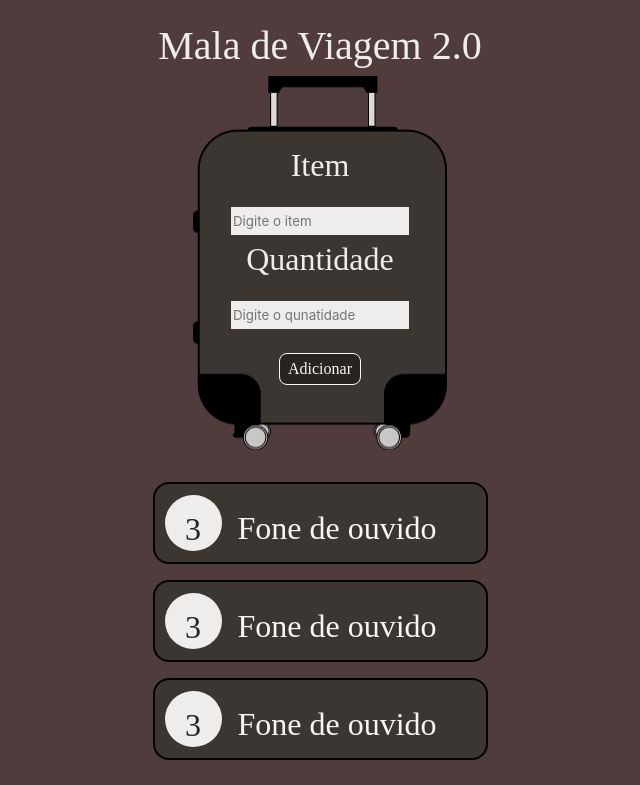
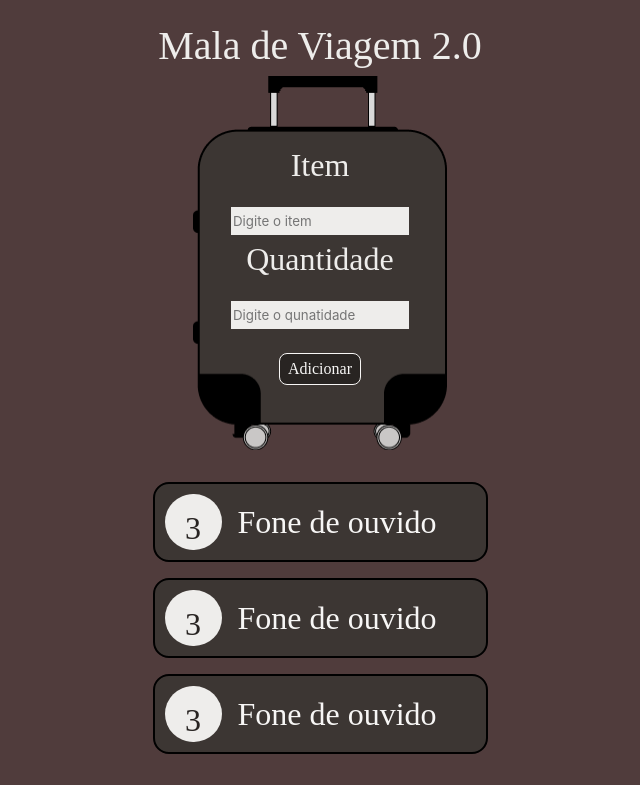
Before and after one commit to SirReinato/mala-de-viagem2.0, a React (Vite) app: page / in a window 1280 px wide. Shown: the top 785 px of the page, without its empty margins (320-960 px from the left). Built offline with nearby package versions, Linux system fonts and the light colour scheme; a web font is replaced by a local one.

Commit message:
troca na fontFamily da lista

```diff
--- a/src/components/ListaItens/ListaItens.module.scss
+++ b/src/components/ListaItens/ListaItens.module.scss
@@ -12,7 +12,7 @@
   background: $bg-itens-li;
   border: 2px solid #000;
   span{
-    width: 57px;
+    min-width: 57px;
     height: 56px;
     display: flex;
     flex-direction: column;
@@ -28,8 +28,8 @@
     }
   }
   .nome{
-    padding-top: 10px;
-    font-family: $fontPrincipal;
+    // padding-top: 10px;
+    font-family: $fontSecundaria;
     font-size: 32px;
     color: $cor-textos;
 
```
